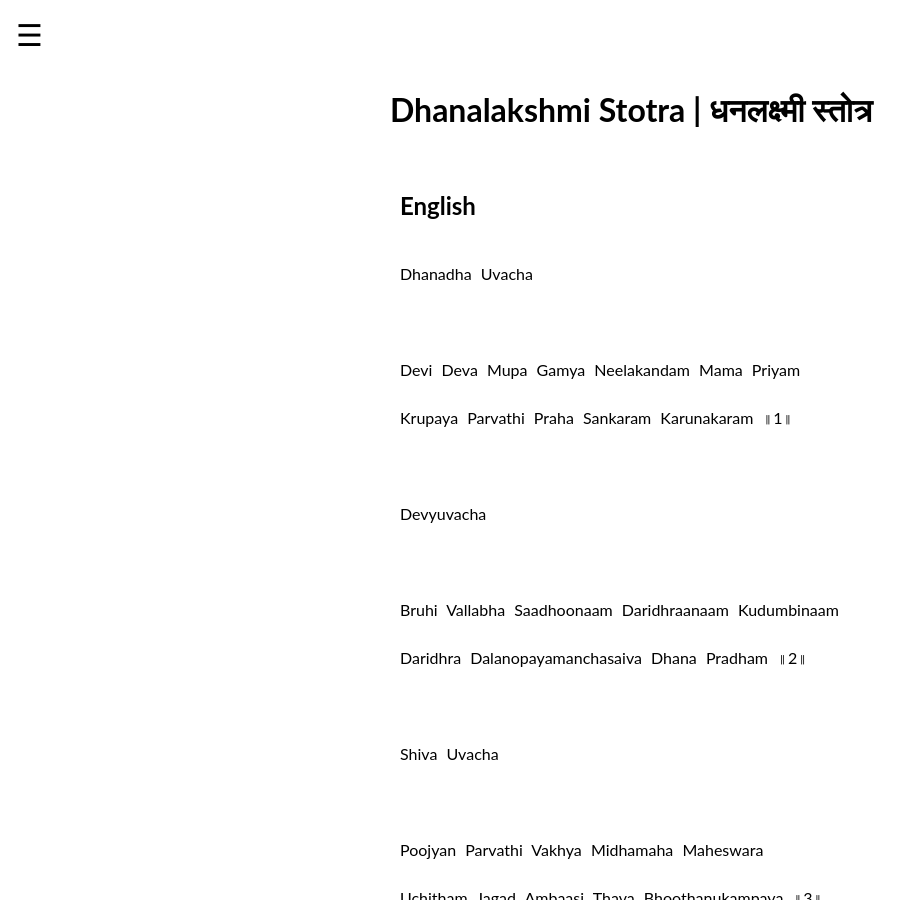
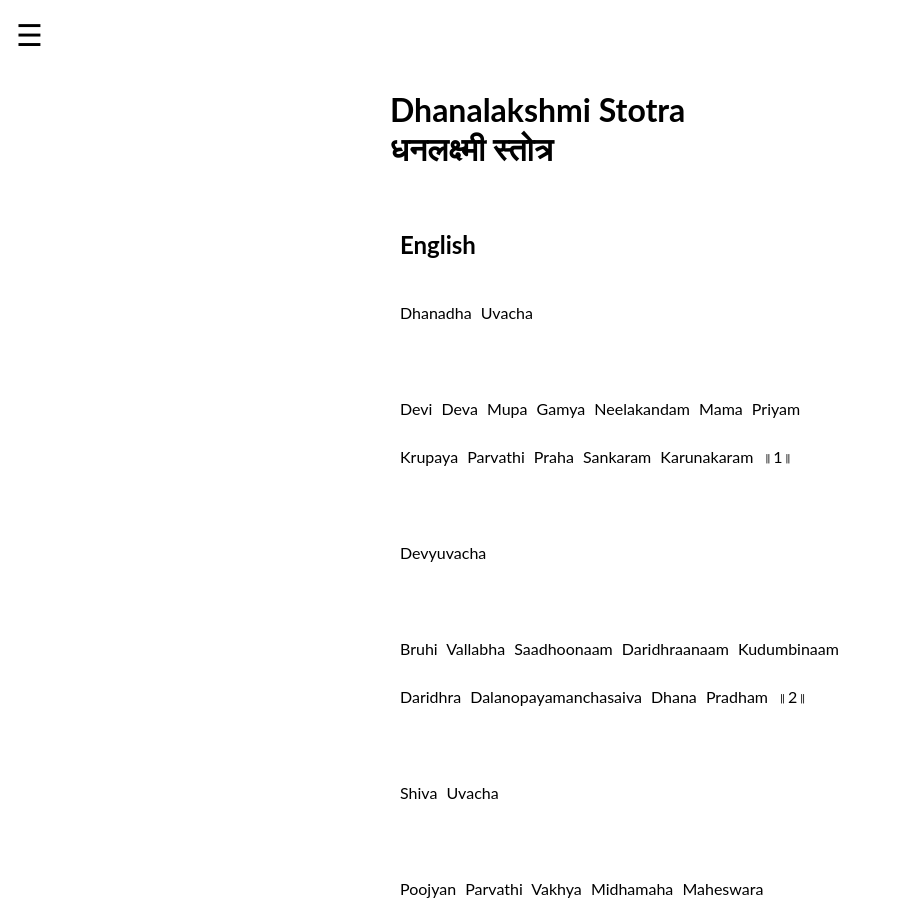
Before and after one commit to abhishekdjoshi/abhishekdjoshi.kclstr.io, a Jekyll site: the page pages/lakshmi/dhanalakshmi_stotra.html, which Jekyll copies as it is, in a window 1280 px wide and 900 px high. Shown: the whole window, without its empty margins (0-919 px from the left). Built offline with Jekyll 4.4.1, drawn with Linux system fonts in a browser that asks for light colours; a script that is not in the unit is left out; some of the changed text lies outside the part shown.

Commit message:
Update dhanalakshmi_stotra.html

```diff
--- a/pages/lakshmi/dhanalakshmi_stotra.html
+++ b/pages/lakshmi/dhanalakshmi_stotra.html
@@ -155,7 +155,10 @@
   -->
 
     <div class="center-div">
-      <h1>Dhanalakshmi Stotra | धनलक्ष्मी स्तोत्र</h1>
+      <h1>
+        Dhanalakshmi Stotra <br />
+        धनलक्ष्मी स्तोत्र
+      </h1>
       <br />
 
       <h2>English</h2>
@@ -548,33 +551,35 @@
       <br /><br />
       <br /><br />
 
-      <span style="padding-left:30px;"></span>
+      <h4 style="padding-left:50px;">Share with your family and friends</h4>
+      <span style="padding-left:50px;"></span>
       <a
         href="https://www.facebook.com/sharer/sharer.php?u=kclstr.com/pages/lakshmi/dhanalakshmi_stotra.html"
         target="_blank"
         ><img src="/images/facebook.png"
       /></a>
-      <span style="padding-left:30px;"></span>
+      <span style="padding-left:50px;"></span>
       <a
         href="https://twitter.com/intent/tweet?text=kclstr.com/pages/lakshmi/dhanalakshmi_stotra.html"
         target="_blank"
         ><img src="/images/twitter.png"
       /></a>
-      <span style="padding-left:30px;"></span>
+      <span style="padding-left:50px;"></span>
       <a
         href="https://www.linkedin.com/shareArticle?mini=true&url=kclstr.com/pages/lakshmi/dhanalakshmi_stotra.html&title=Dhanalakshmi%20Stotra&summary=Find%20the%20Dhanalakshmi%20Stotra%20in%20English%20and%20Devanagari%20script&source="
         target="_blank"
         ><img src="/images/linkedin.png"
       /></a>
 
-      <span style="padding-left:30px;"></span>
+      <br /><br /><br /><br />
+      <span style="padding-left:50px;"></span>
       <a
         href="https://pinterest.com/pin/create/button/?url=&media=https%3A//kclstr.com/pages/lakshmi/dhanalakshmi_stotra.html&description=Find%20the%20Dhanalakshmi%20Stotra%20in%20English%20and%20Devanagari%20script"
         target="_blank"
         ><img src="/images/pinterest.png"
       /></a>
 
-      <span style="padding-left:30px;"></span>
+      <span style="padding-left:50px;"></span>
       <a
         href="whatsapp://send?text=https://kclstr.com/pages/lakshmi/dhanalakshmi_stotra.html"
         target="_blank"
@@ -582,8 +587,15 @@
         ><img src="/images/whatsapp.png"
       /></a>
 
+      <span style="padding-left:50px;"></span>
+      <a
+        href="https://t.me/share/url?url=https://kclstr.com/pages/lakshmi/dhanalakshmi_stotra.html&text=Find%20the%20Dhanalakshmi%20Stotra%20in%20English%20and%20Devanagari%20script"
+        target="_blank"
+        ><img src="/images/telegram.png"
+      /></a>
+
       <br /><br /><br /><br />
-      <span style="padding-left:30px;"></span>
+      <span style="padding-left:50px;"></span>
       <span
         class="likebtn-wrapper"
         data-theme="github"
```
